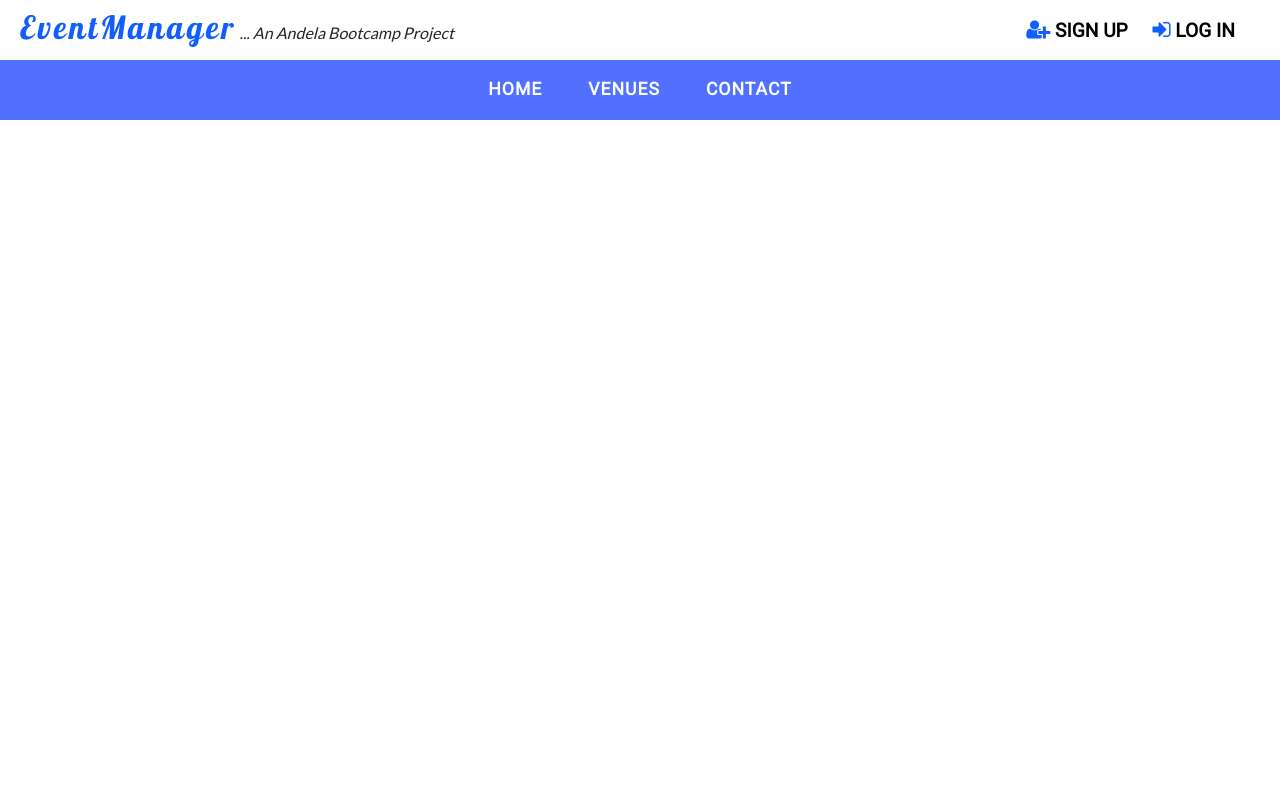
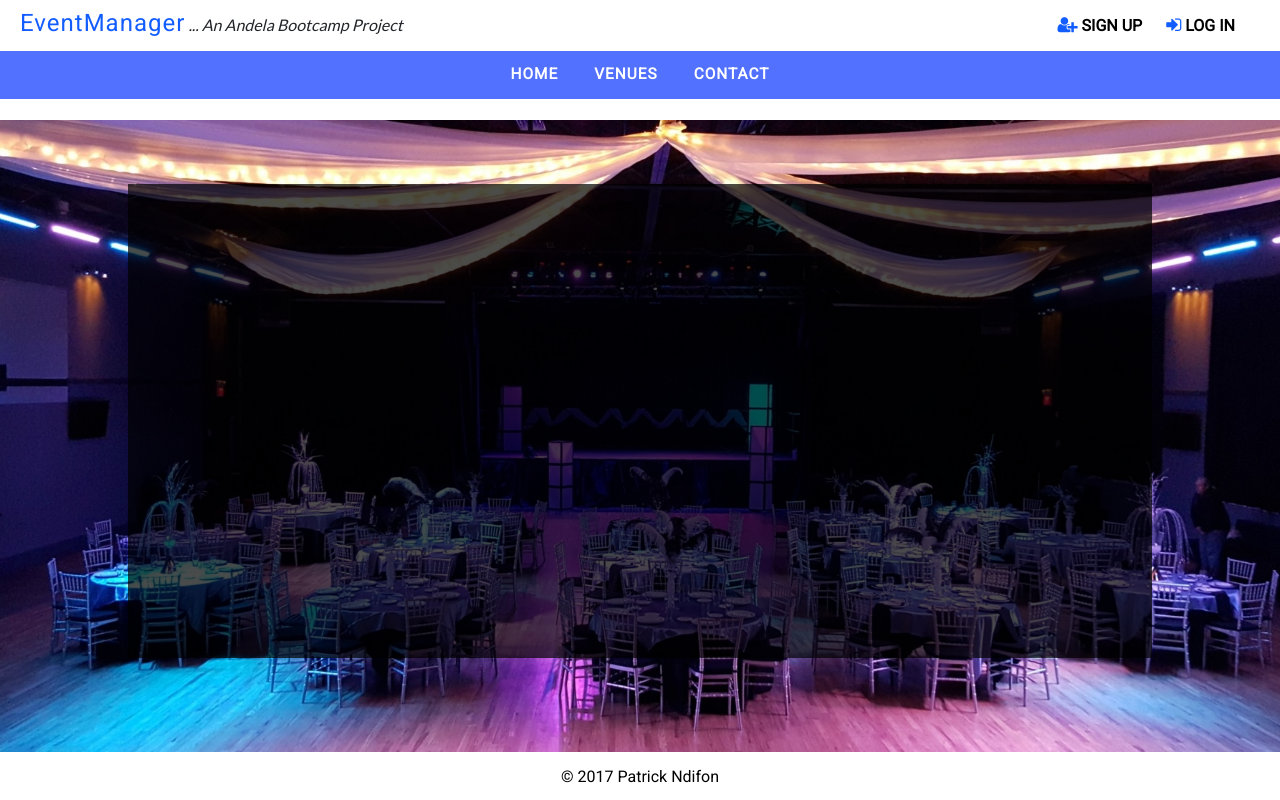
Before and after one commit to pmndifon/EventManager, a plain HTML site: page template/index.html in a window 1280 px wide. Drawn offline with nearby package versions, Linux system fonts and the light colour scheme.

Commit message:
Add jumbotron display and traslucent background

```diff
--- a/template/css/main.css
+++ b/template/css/main.css
@@ -55,6 +55,25 @@ table {
     box-sizing: border-box;
 }
 
+body {
+    height: 100vh;
+    width: 100%;
+    position: relative;
+    position: fixed;
+}
+
+header {
+     height: 28vh;
+}
+
+main {
+    height: 80vh
+}
+
+footer {
+    height: 5vh;
+}
+
 h1, h2, h3, h4, h5, h6, p, a {
     font-family: 'Roboto', sans-serif;
 }
@@ -81,14 +100,13 @@ div, span {
 }
 
 .topbar .brandname {
-    font-size: 2.5em;
-    font-family: 'Lobster', cursive;
+    font-size: 2em;
+    font-family: 'Roboto', sans-serif;
     font-weight: lighter;
     color: #125dff;
     margin-bottom: 7px;
     letter-spacing: 3px;
 }
-
 
 .topbar .tagline {
         font-style: italic;
@@ -114,7 +132,6 @@ div, span {
 }
 
 
-
  /* Navigation */
  #mainNav {
     background-color: #5271ff;
@@ -135,6 +152,44 @@ div, span {
 }
 
 
+/*
+ * MAIN
+ */
+
+.jumbotron {
+    width: auto;
+    background-image: url("../img/jumbo-photo-1.jpg");
+    background-size: cover;
+    background-repeat: no-repeat;
+    background-position: center;
+    height: 65vh;
+    border-radius: 0px;
+    position: relative;
+}
+
+.jumbotron .wrapper {
+    position: absolute;
+    background-color: rgba(0,0,0,0.7);
+    height: 75%;
+    width: 80%;
+    top: 5;
+    right: 10%;
+    left: 10%;
+    bottom: 5;
+}
+
+
+/*
+ * FOOTER
+ */
+
+footer p {
+    margin-top: -16px;
+    vertical-align: middle;
+}
+
+
+
 
 
 /*
@@ -142,7 +197,18 @@ div, span {
 */
 
 @media (min-width: 768px) {
+
+    body {
+        height: 100vh;
+        position: relative;
+        position: fixed;
+    }
+
     /* HEADER */
+    header {
+        height: 15vh;
+    }
+
     .topbar {
         display: inline-flex;
         justify-content: space-between;
@@ -158,10 +224,11 @@ div, span {
     }
 
     .topbar .brandname {
-        font-size: 2.0em;
-        font-family: 'Lobster', cursive;
+        font-size: 1.5em;
+        font-family: 'Roboto', sans-serif;
         font-weight: lighter;
         color: #125dff;
+        letter-spacing: 1px;
     }
 
     .topbar .tagline {
@@ -174,7 +241,7 @@ div, span {
     }
 
     .topbar .login-area a {
-        font-size: 1.2em;
+        font-size: 1em;
         text-decoration: none;
         margin-right: 20px;
         text-transform: uppercase;
@@ -187,6 +254,34 @@ div, span {
         font-size: 1.1em;
     }
 
+    #navMenu li {
+        margin: 0 10px;
+        padding: 0px;
+        font-size: 14px;
+    }
+
+    /* MAIN */
+    .jumbotron {
+        width: auto;
+        background-image: url("../img/jumbo-photo-1.jpg");
+        background-size: cover;
+        background-repeat: no-repeat;
+        background-position: center;
+        height: 79vh;
+        border-radius: 0px;
+    }
+
+    /* FOOTER */
+    footer {
+        height: 5vh;
+    }
+
+    footer p {
+        padding: 0;
+        margin-top: -15px;
+        color: black;
+    }
+
 
 
 
--- a/template/index.html
+++ b/template/index.html
@@ -69,9 +69,16 @@
 
     </header>
 
-    <main role="main">
+    <main role="main" class="jumbotron text-center">
+        <div class="wrapper">
 
+        </div>
     </main>
+
+
+    <footer role="footer" class="text-center">
+        <p>&copy; 2017 Patrick Ndifon</p>
+    </footer>
 
     <!-- Bootstrap Core JS Local -->
     <script src="js/vendor/jquery-3.2.1.slim.min.js"></script>
```
Also changed, not shown: template/img/jumbo-photo-1.jpg (added), template/img/jumbo-photo-2.jpg (added). Lines whose indentation alone changed are shown as unchanged.
